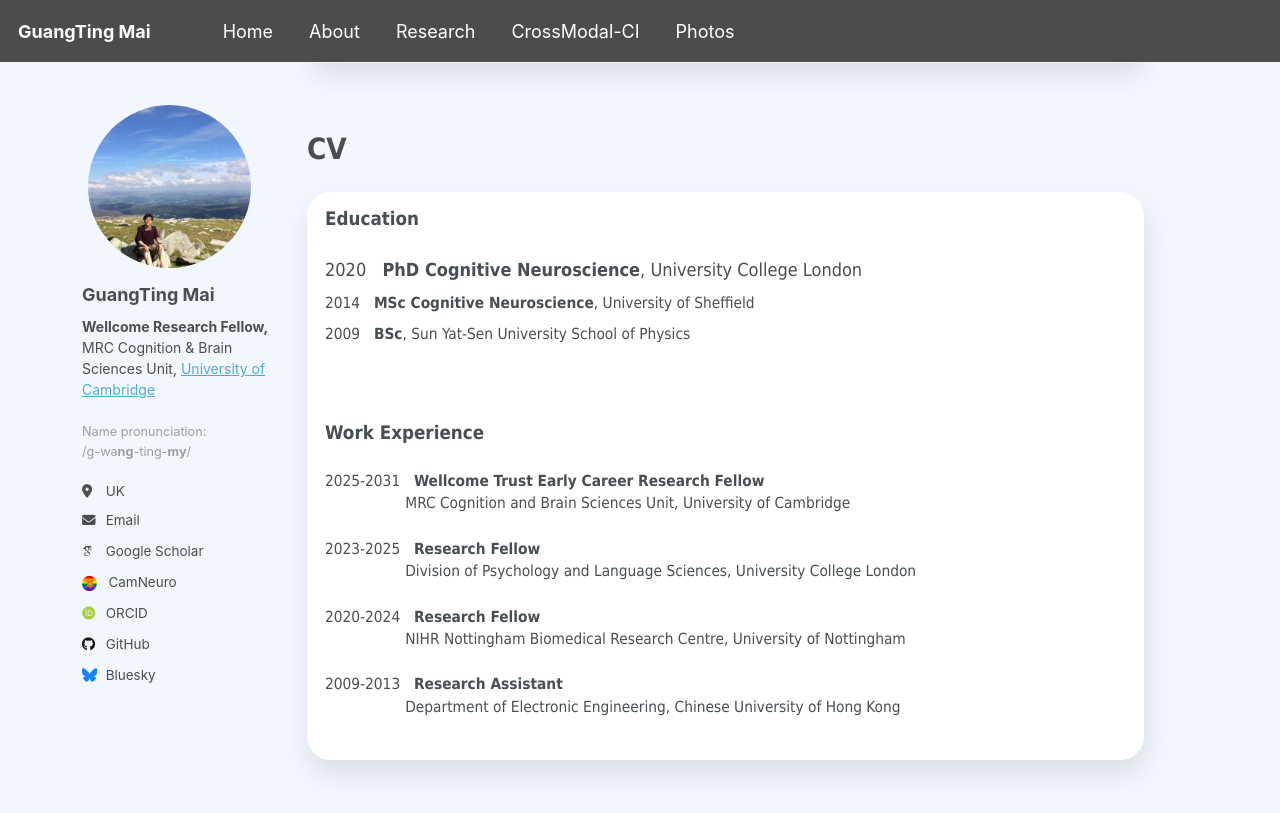
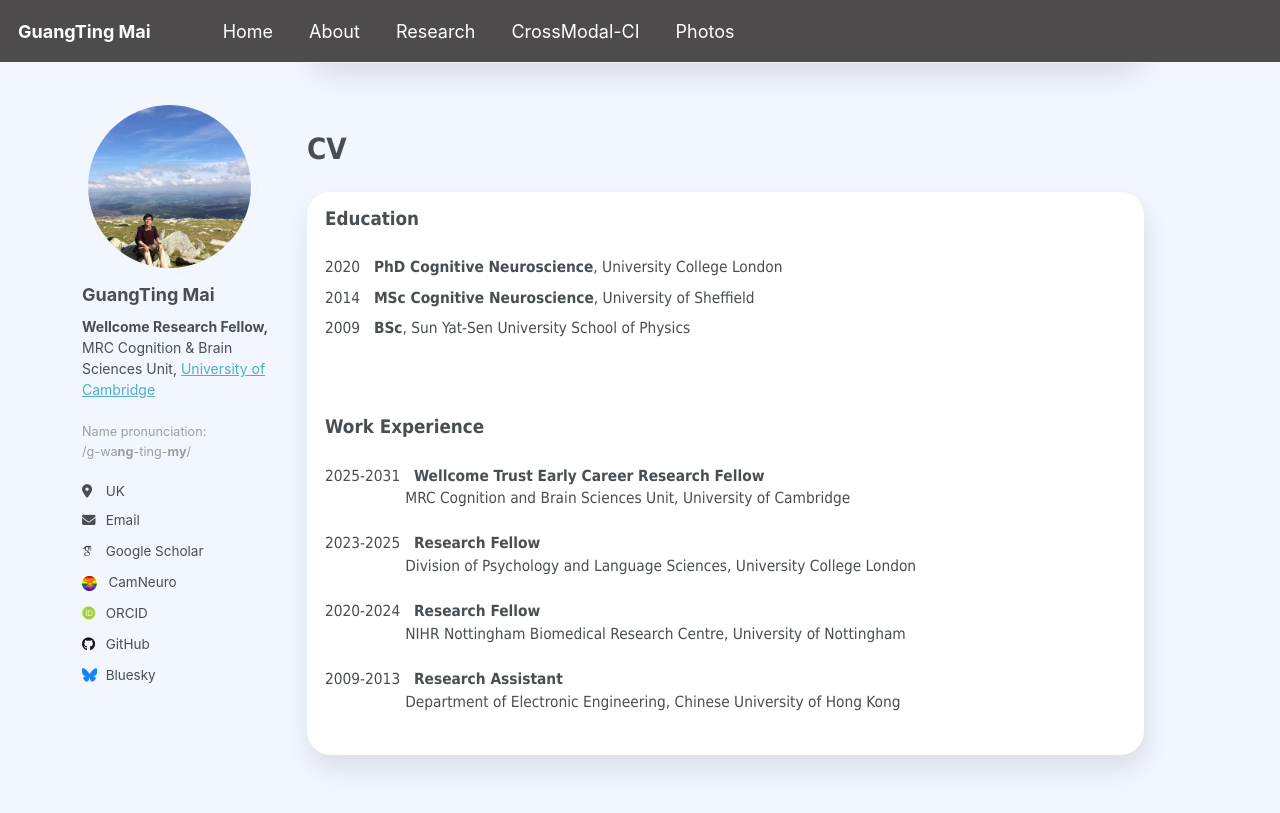
Before and after one commit to guangtingmai/guangtingmai.github.io, a Jekyll site: the page built from _pages/about.html, in a window 1280 px wide and 900 px high, scrolled down 631 px. Shown: the top 813 px of the window. Built offline with Jekyll 4.4.1, drawn with Linux system fonts in a browser that asks for light colours; some web fonts are replaced.

Commit message:
Update about.html

```diff
--- a/_pages/about.html
+++ b/_pages/about.html
@@ -30,7 +30,7 @@
 
 <p><div class="white-frame"><span style="font-size: 14pt;font-family: Tahoma;line-height: 1;display: block"><strong>Education</strong></span></p>
 <p>
-  <span style="font-family: Tahoma;line-height: 2;display: block;">2020&emsp;<strong>PhD Cognitive Neuroscience</strong>, University College London</span>
+  <span style="font-size: 11.5pt;font-family: Tahoma;line-height: 2;display: block;">2020&emsp;<strong>PhD Cognitive Neuroscience</strong>, University College London</span>
   <span style="font-size: 11.5pt;font-family: Tahoma;line-height: 2;display: block;">2014&emsp;<strong>MSc Cognitive Neuroscience</strong>, University of Sheffield</span>
   <span style="font-size: 11.5pt;font-family: Tahoma;line-height: 2;display: block;">2009&emsp;<strong>BSc</strong>, Sun Yat-Sen University School of Physics</span>
 </p>
```
